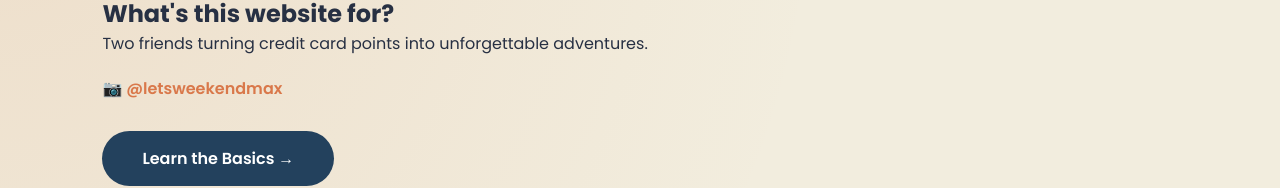
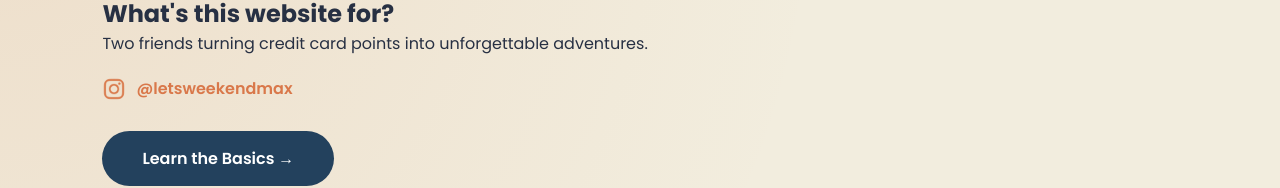
Before and after one commit to alyssaxto/weekendmax, a React (Vite) app in the folder letsweekendmax/: page /about in a window 1280 px wide. Shown: the part 124-312 px from the top of the page. Built offline with nearby package versions, Linux system fonts and the light colour scheme.

Commit message:
updated icon

```diff
--- a/letsweekendmax/src/pages/About.jsx
+++ b/letsweekendmax/src/pages/About.jsx
@@ -48,13 +48,18 @@ Two friends turning credit card points into unforgettable adventures.
 </p>
 
 <a
-href="https://instagram.com/letsweekendmax"
-className="brand-instagram"
-target="_blank"
+    href="https://instagram.com/letsweekendmax"
+    className="brand-instagram"
+    target="_blank"
+    rel="noreferrer"
 >
-📷 @letsweekendmax
+    <img
+        src="/instagram.png"
+        alt="Instagram"
+    />
+
+    @letsweekendmax
 </a>
-
 
 <a href="/basics">
 <button className="basics-button">
--- a/letsweekendmax/src/pages/us.css
+++ b/letsweekendmax/src/pages/us.css
@@ -535,7 +535,45 @@
 
 
 
+.brand-instagram{
 
+    display:flex;
+
+    align-items:center;
+
+    gap:10px;
+
+    margin-top:20px;
+
+    color:#D9784A;
+
+    font-weight:600;
+
+    text-decoration:none;
+
+    transition:.25s;
+
+}
+
+
+.brand-instagram img{
+
+    width:24px;
+
+    height:24px;
+
+    object-fit:contain;
+
+}
+
+
+.brand-instagram:hover{
+
+    color:#23415d;
+
+    transform:translateX(5px);
+
+}
 
 .credential-box p{
 
```
